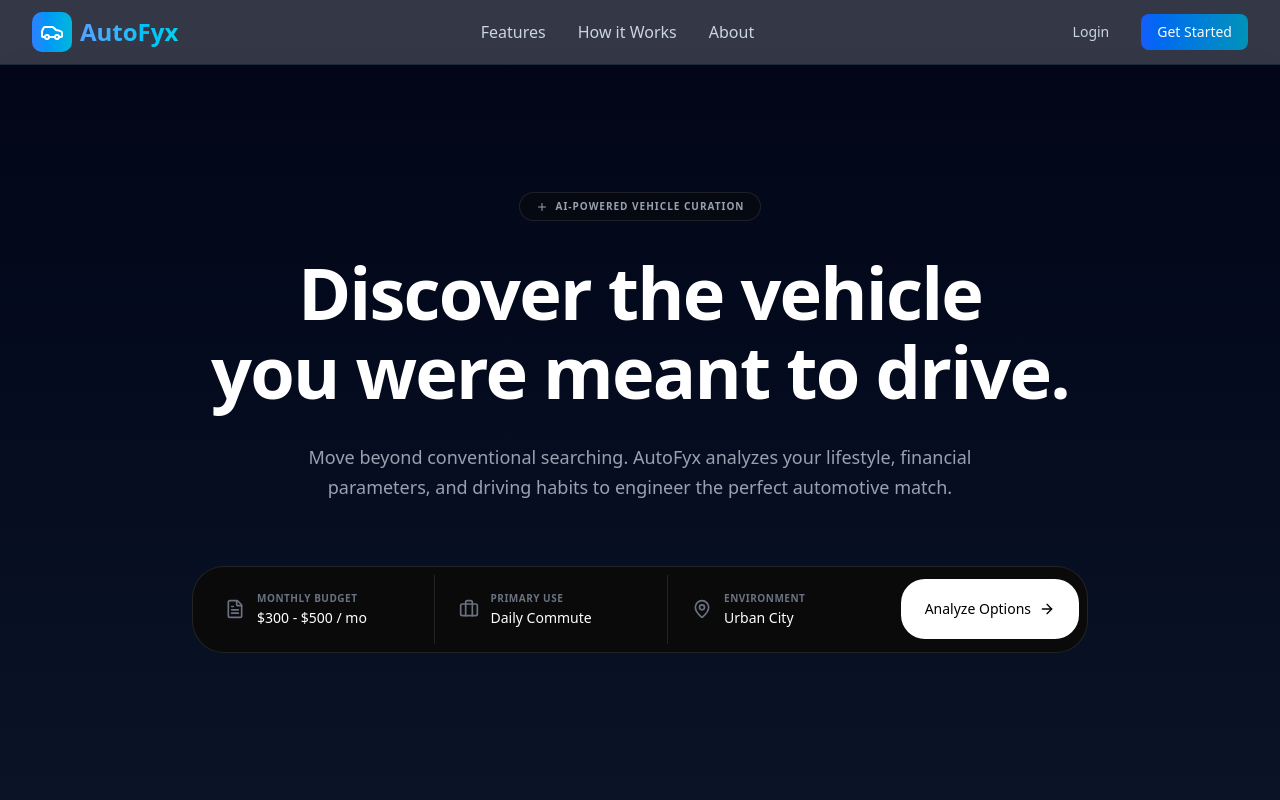
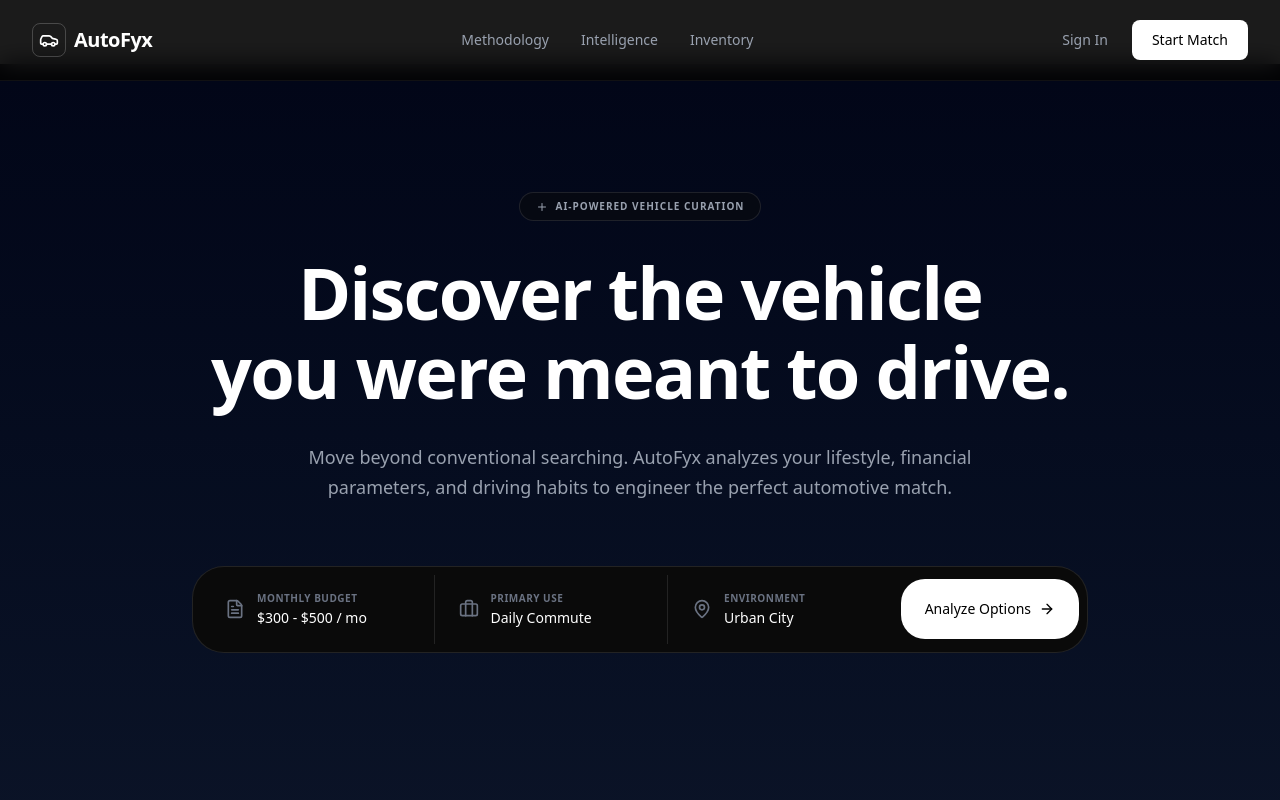
Before and after one commit to Navodyah/autofyx-frontend, a Next.js app: page /landing_page in a window 1280 px wide. Shown: the top 800 px of the page. Built offline with nearby package versions, Linux system fonts and the light colour scheme.

Commit message:
refactor: update Navbar and StepsSection for improved layout and styling

```diff
--- a/components/landing/navbar.tsx
+++ b/components/landing/navbar.tsx
@@ -1,7 +1,6 @@
 'use client';
 
 import { Car, Menu, X } from 'lucide-react';
-import { Button } from '@/components/ui/button';
 import { useState } from 'react';
 import Link from 'next/link';
 
@@ -9,47 +8,45 @@
   const [isMenuOpen, setIsMenuOpen] = useState(false);
 
   return (
-    <nav className="fixed top-0 w-full bg-slate-950/80 backdrop-blur-lg border-b border-slate-800 z-50">
+    <nav className="fixed top-0 w-full bg-[#030303]/90 backdrop-blur-md border-b border-white/5 z-50">
       <div className="max-w-7xl mx-auto px-4 sm:px-6 lg:px-8">
-        <div className="flex items-center justify-between h-16">
+        <div className="flex items-center justify-between h-20">
           {/* Logo */}
           <Link href="/" className="flex items-center space-x-2">
-            <div className="bg-gradient-to-r from-blue-500 to-cyan-500 p-2 rounded-lg">
-              <Car className="h-6 w-6 text-white" />
+            <div className="border border-white/20 p-1.5 rounded-md">
+              <Car className="h-5 w-5 text-white" />
             </div>
-            <span className="text-2xl font-bold bg-gradient-to-r from-blue-400 to-cyan-400 bg-clip-text text-transparent">
+            <span className="text-xl font-semibold text-white tracking-tight">
               AutoFyx
             </span>
           </Link>
 
           {/* Desktop Navigation */}
           <div className="hidden md:flex items-center space-x-8">
-            <a href="#features" className="text-slate-300 hover:text-blue-400 transition-colors">
-              Features
+            <a href="#methodology" className="text-sm text-gray-400 hover:text-white transition-colors">
+              Methodology
             </a>
-            <a href="#how-it-works" className="text-slate-300 hover:text-blue-400 transition-colors">
-              How it Works
+            <a href="#intelligence" className="text-sm text-gray-400 hover:text-white transition-colors">
+              Intelligence
             </a>
-            <a href="#about" className="text-slate-300 hover:text-blue-400 transition-colors">
-              About
+            <a href="#inventory" className="text-sm text-gray-400 hover:text-white transition-colors">
+              Inventory
             </a>
           </div>
 
           {/* Action Buttons */}
-          <div className="hidden md:flex items-center space-x-4">
-            <Link href="/login">
-              <Button variant="ghost" className="text-slate-300 hover:text-blue-400">
-                Login
-              </Button>
+          <div className="hidden md:flex items-center space-x-6">
+            <Link href="/login" className="text-sm text-gray-400 hover:text-white transition-colors">
+              Sign In
             </Link>
-            <Button className="bg-gradient-to-r from-blue-600 to-cyan-600 hover:from-blue-700 hover:to-cyan-700">
-              Get Started
-            </Button>
+            <button className="bg-white text-black px-5 py-2.5 rounded-md text-sm font-medium hover:bg-gray-100 transition-colors">
+              Start Match
+            </button>
           </div>
 
           {/* Mobile Menu Button */}
           <button
-            className="md:hidden text-slate-300 hover:text-blue-400"
+            className="md:hidden text-gray-400 hover:text-white"
             onClick={() => setIsMenuOpen(!isMenuOpen)}
           >
             {isMenuOpen ? <X className="h-6 w-6" /> : <Menu className="h-6 w-6" />}
@@ -58,37 +55,35 @@
 
         {/* Mobile Menu */}
         {isMenuOpen && (
-          <div className="md:hidden py-4 space-y-4">
+          <div className="md:hidden py-4 space-y-4 bg-[#030303]">
             <a
-              href="#features"
-              className="block text-slate-300 hover:text-blue-400 transition-colors"
+              href="#methodology"
+              className="block text-sm text-gray-400 hover:text-white transition-colors"
               onClick={() => setIsMenuOpen(false)}
             >
-              Features
+              Methodology
             </a>
             <a
-              href="#how-it-works"
-              className="block text-slate-300 hover:text-blue-400 transition-colors"
+              href="#intelligence"
+              className="block text-sm text-gray-400 hover:text-white transition-colors"
               onClick={() => setIsMenuOpen(false)}
             >
-              How it Works
+              Intelligence
             </a>
             <a
-              href="#about"
-              className="block text-slate-300 hover:text-blue-400 transition-colors"
+              href="#inventory"
+              className="block text-sm text-gray-400 hover:text-white transition-colors"
               onClick={() => setIsMenuOpen(false)}
             >
-              About
+              Inventory
             </a>
-            <div className="flex flex-col space-y-2 pt-4">
-              <Link href="/login">
-                <Button variant="ghost" className="w-full text-slate-300 hover:text-blue-400">
-                  Login
-                </Button>
+            <div className="flex flex-col space-y-4 pt-4 border-t border-white/5">
+              <Link href="/login" className="text-sm text-gray-400 hover:text-white">
+                Sign In
               </Link>
-              <Button className="w-full bg-gradient-to-r from-blue-600 to-cyan-600">
-                Get Started
-              </Button>
+              <button className="w-full bg-white text-black px-4 py-2.5 rounded-md text-sm font-medium">
+                Start Match
+              </button>
             </div>
           </div>
         )}
--- a/components/landing/steps-section.tsx
+++ b/components/landing/steps-section.tsx
@@ -64,11 +64,6 @@
               transition={{ delay: index * 0.2 }}
               className="relative"
             >
-              {/* Connector Line (hidden on mobile) */}
-              {index < steps.length - 1 && (
-                <div className="hidden md:block absolute top-20 left-1/2 w-full h-0.5 bg-gradient-to-r from-blue-500 to-cyan-500 opacity-30" />
-              )}
-
               <Card className="bg-slate-900/50 border-slate-800 p-8 text-center relative z-10 hover:border-blue-500/50 transition-all">
                 {/* Step Number */}
                 <div className="absolute -top-4 left-1/2 -translate-x-1/2 w-8 h-8 rounded-full bg-gradient-to-r from-blue-600 to-cyan-600 flex items-center justify-center text-white font-bold">
```
